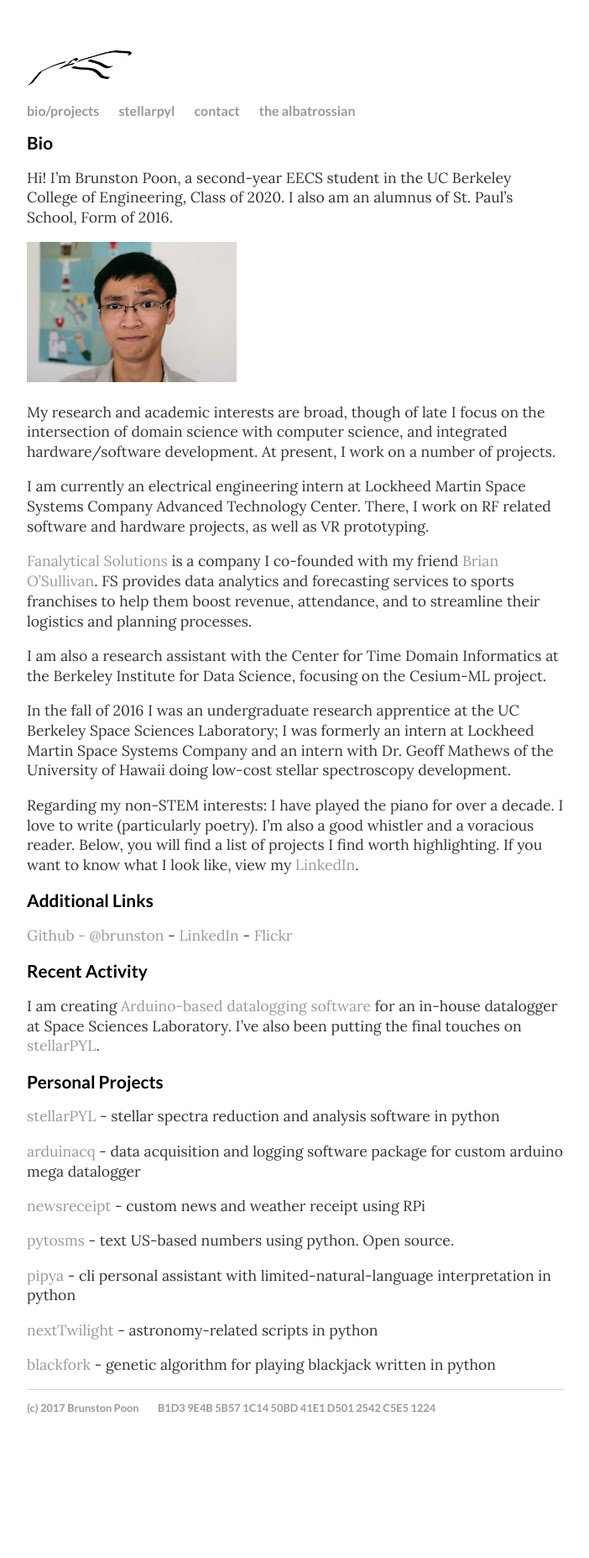
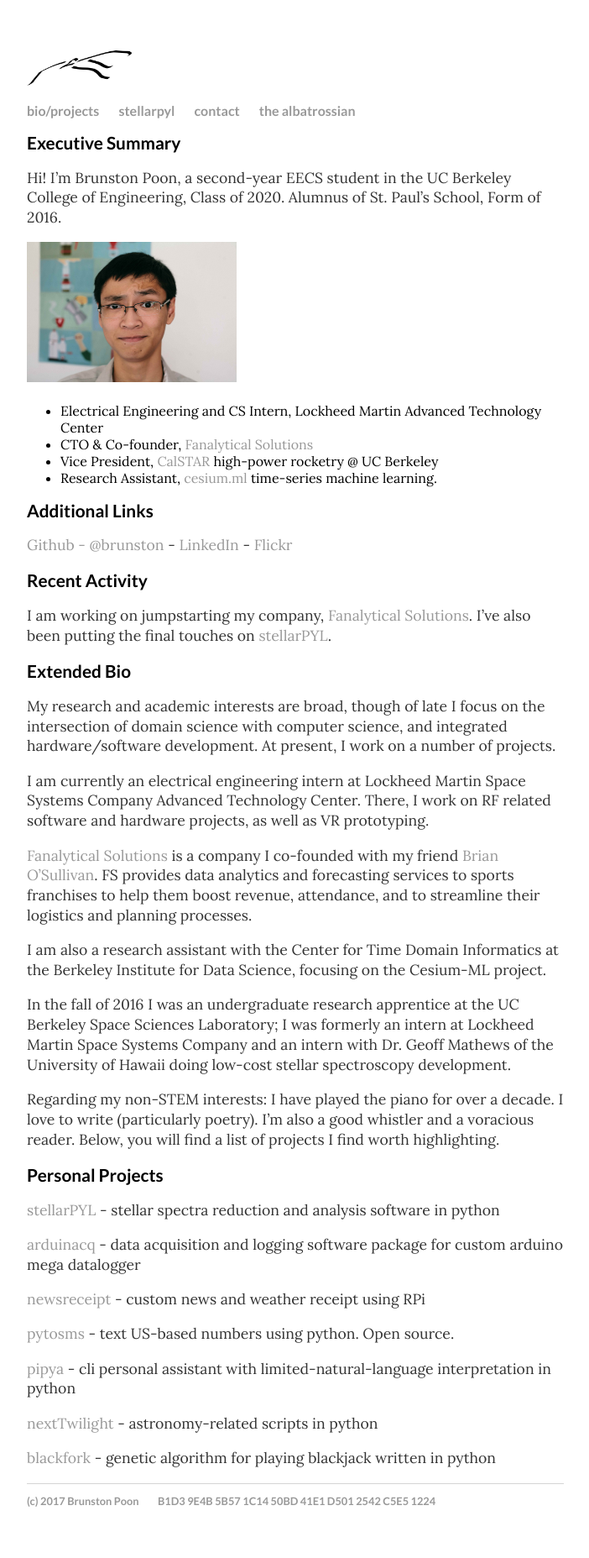
Before and after one commit to brupoon/brunstonio, a Jekyll site: the page built from index.md, in a window 1280 px wide. Shown: the whole page at 84% size, without its empty margins (288-990 px from the left). Built offline with Jekyll 4.4.1, drawn with Linux system fonts in a browser that asks for light colours; before the commit the page ends 1744 px from its top, so only the background shows below that.

Commit message:
changing stuff

```diff
--- a/index.md
+++ b/index.md
@@ -3,12 +3,31 @@ layout: default
 title: "Brunston Poon"
 ---
 
-Bio
-===
+Executive Summary
+=================
 
-Hi! I'm Brunston Poon, a second-year EECS student in the UC Berkeley College of Engineering, Class of 2020. I also am an alumnus of St. Paul's School, Form of 2016.
+Hi! I'm Brunston Poon, a second-year EECS student in the UC Berkeley College of Engineering, Class of 2020. Alumnus of St. Paul's School, Form of 2016.
 
 <img src="images/brunston.jpg" alt="Brunston" style="width: 250px;"/>
+
+* Electrical Engineering and CS Intern, Lockheed Martin Advanced Technology Center
+* CTO & Co-founder, [Fanalytical Solutions](http://fanalyticalsolutions.com)
+* Vice President, [CalSTAR](https://stars.berkeley.edu) high-power rocketry @ UC Berkeley
+* Research Assistant, [cesium.ml](http://cesium-ml.org/) time-series machine learning.
+
+
+Additional Links
+================
+
+[Github - @brunston](https://github.com/brunston) - [LinkedIn](https://linkedin.com/in/brunston) - [Flickr](https://www.flickr.com/photos/purplejellyfish/)
+
+Recent Activity
+===============
+
+I am working on jumpstarting my company, [Fanalytical Solutions](http://fanalyticalsolutions.com). I've also been putting the final touches on [stellarPYL](http://brunston.io/stellarpyl).
+
+Extended Bio
+============
 
 My research and academic interests are broad, though of late I focus on the intersection of domain science with computer science, and integrated hardware/software development. At present, I work on a number of projects.
 
@@ -20,17 +39,7 @@ I am also a research assistant with the Center for Time Domain Informatics at th
 
 In the fall of 2016 I was an undergraduate research apprentice at the UC Berkeley Space Sciences Laboratory; I was formerly an intern at Lockheed Martin Space Systems Company and an intern with Dr. Geoff Mathews of the University of Hawaii doing low-cost stellar spectroscopy development.
 
-Regarding my non-STEM interests: I have played the piano for over a decade. I love to write (particularly poetry). I'm also a good whistler and a voracious reader. Below, you will find a list of projects I find worth highlighting. If you want to know what I look like, view my [LinkedIn](https://linkedin.com/in/brunston).
-
-Additional Links
-================
-
-[Github - @brunston](https://github.com/brunston) - [LinkedIn](https://linkedin.com/in/brunston) - [Flickr](https://www.flickr.com/photos/purplejellyfish/)
-
-Recent Activity
-===============
-
-I am creating [Arduino-based datalogging software](https://github.com/brunston/arduinacq) for an in-house datalogger at Space Sciences Laboratory. I've also been putting the final touches on [stellarPYL](http://brunston.io/stellarpyl).
+Regarding my non-STEM interests: I have played the piano for over a decade. I love to write (particularly poetry). I'm also a good whistler and a voracious reader. Below, you will find a list of projects I find worth highlighting.
 
 Personal Projects
 =================
```
